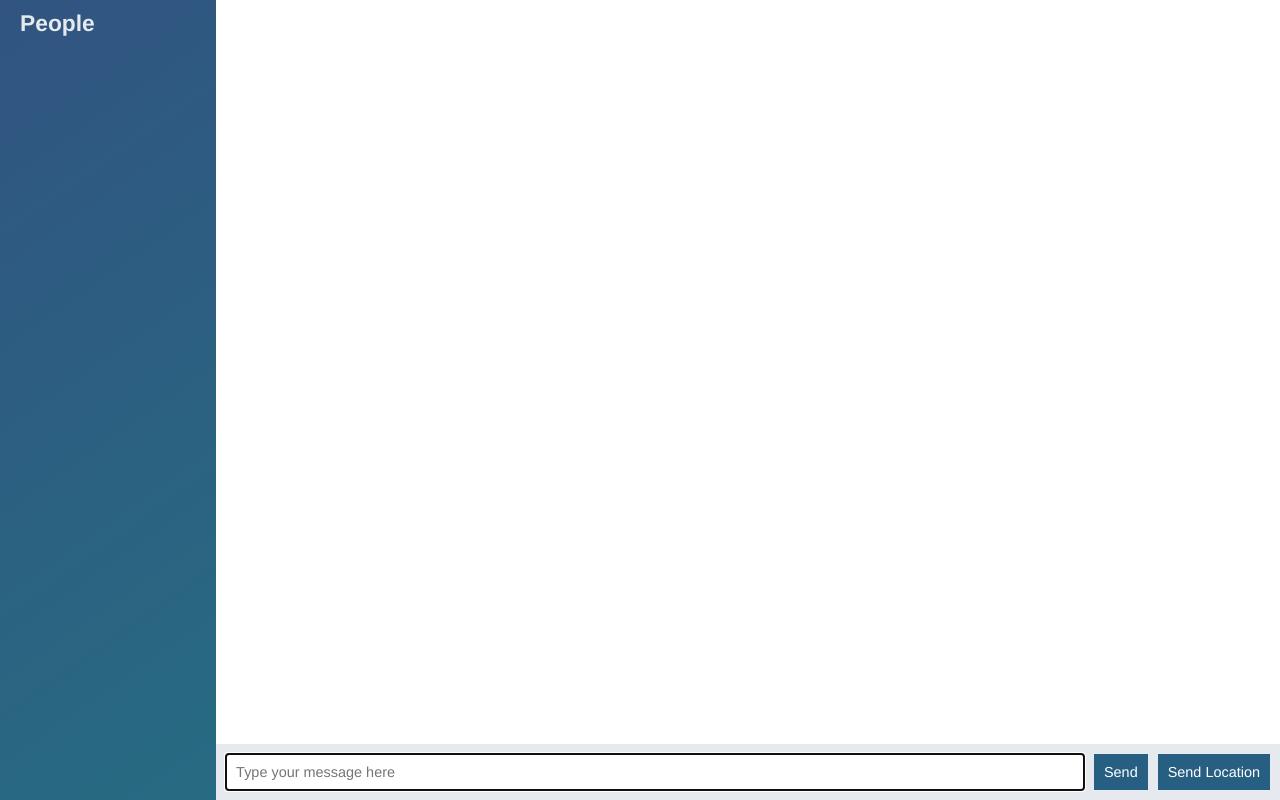
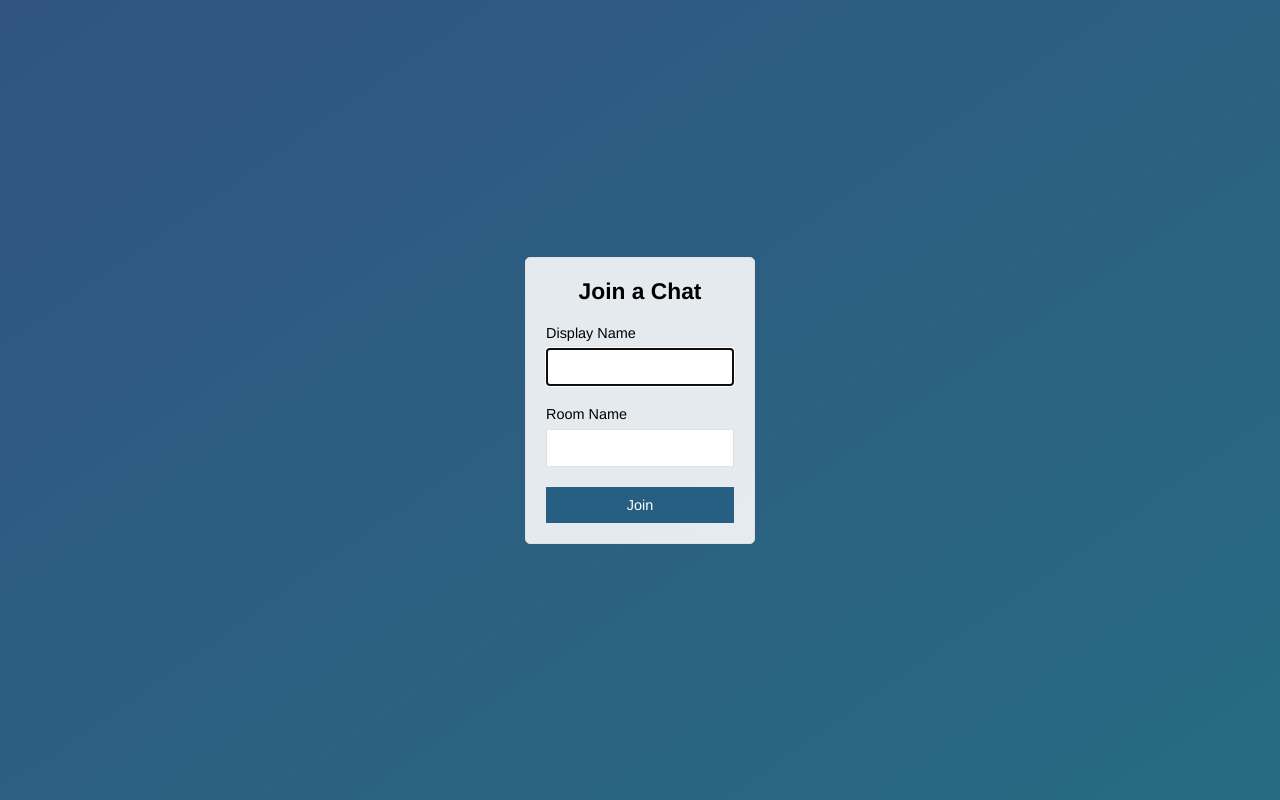
Before and after one commit to jaredrobertson21/node-chat-app, a website: page public/index.html in a window 1280 px wide. Drawn offline with nearby package versions, Linux system fonts and the light colour scheme; no server answers.

Commit message:
Add join page that submits to chat.html

```diff
--- a/public/index.html
+++ b/public/index.html
@@ -1,60 +1,29 @@
 <!DOCTYPE html>
-
 <html>
 <head>
-    <meta charset="utf-">
+    <meta charset="utf-8">
+    <title>Join | ChatApp</title>
+    <meta name="viewport" content"width=device-width, initial-scale=1, user-scalable=no">
     <link rel="stylesheet" href="/css/styles.css">
 </head>
-<body class="chat">
-
-    <div class="chat__sidebar">
-        <h3>People</h3>
-        <div id="users"></div>
+<body class="centered-form">
+    <div class="centered-form__form">
+        <form action="/chat.html">
+            <div class="form-field">
+                <h3>Join a Chat</h3>
+            </div>
+            <div class="form-field">
+                <label>Display Name</label>
+                <input type="text" name="name" autofocus/>
+            </div>
+            <div class="form-field">
+                <label>Room Name</label>
+                <input type="text" name="room"/>
+            </div>
+            <div class="form-field">
+                <button>Join</button>
+            </div>
+        </form>
     </div>
-
-    <div class="chat__main">
-        <ol id="messages" class="chat__messages"></ol>
-
-        <div class="chat__footer">
-            <form id="message-form">
-                <input name="message" type="text" placeholder="Type your message here" autofocus autocomplete="off" />
-                <button>Send</button>
-            </form>
-
-            <button id="send-location">Send Location</button>
-        </div>
-    </div>
-
-    <script id="message-template" type="text/template">
-        <li class="message">
-            <div class="message__title">
-                <h4>{{from}}</h4>
-                <span>{{createdAt}}:</span>
-            </div>
-            <div class="message__body">
-                <p>{{text}}</p>
-            </div>
-        </li>
-    </script>
-
-    <script id="location-template" type="text/template">
-        <li class="message">
-            <div class="message__title">
-                <h4>{{from}}</h4>
-                <span>{{createdAt}}:</span>
-            </div>
-            <div class="message__body">
-                <p>
-                    <a href="{{url}}" target="_blank">My current location</a>
-                </p>
-            </div>
-        </li>
-    </script>
-
-    <script src="/socket.io/socket.io.js"></script>
-    <script src="/js/libs/jquery-3.3.1.min.js"></script>
-    <script src="/js/libs/moment.js"></script>
-    <script src="/js/libs/mustache.js"></script>
-    <script src="/js/index.js"></script>
 </body>
 </html>
```
Also changed, not shown: public/chat.html (added, +62 -0 lines), public/js/chat.js (renamed from public/js/index.js).
